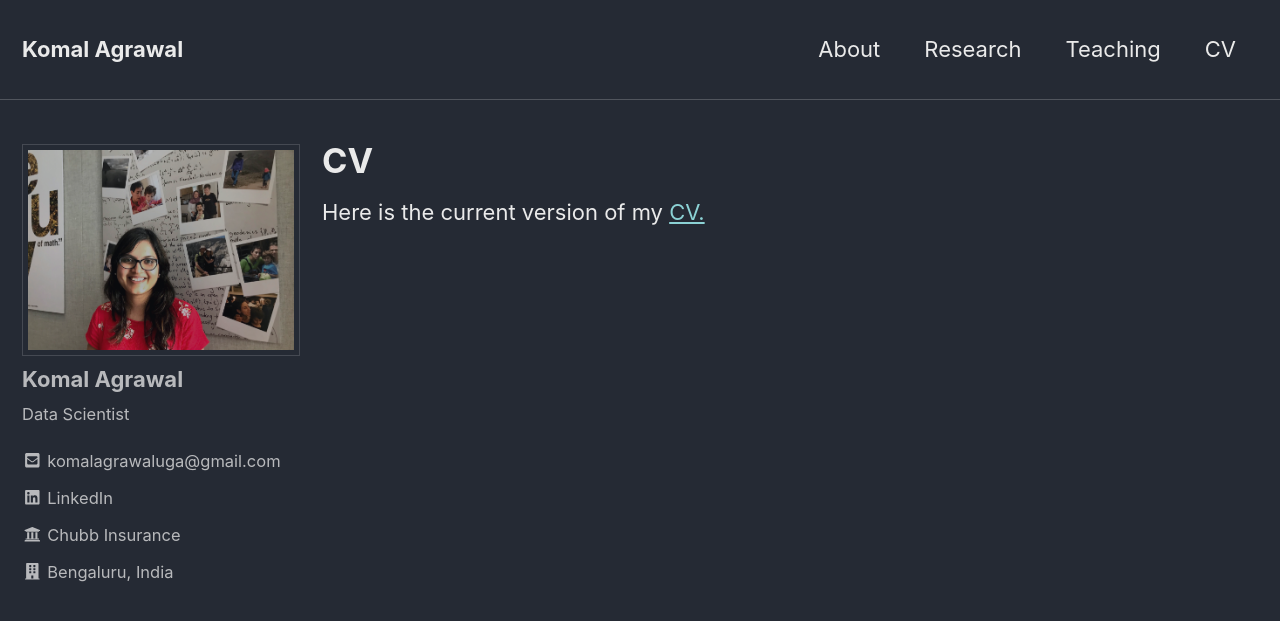
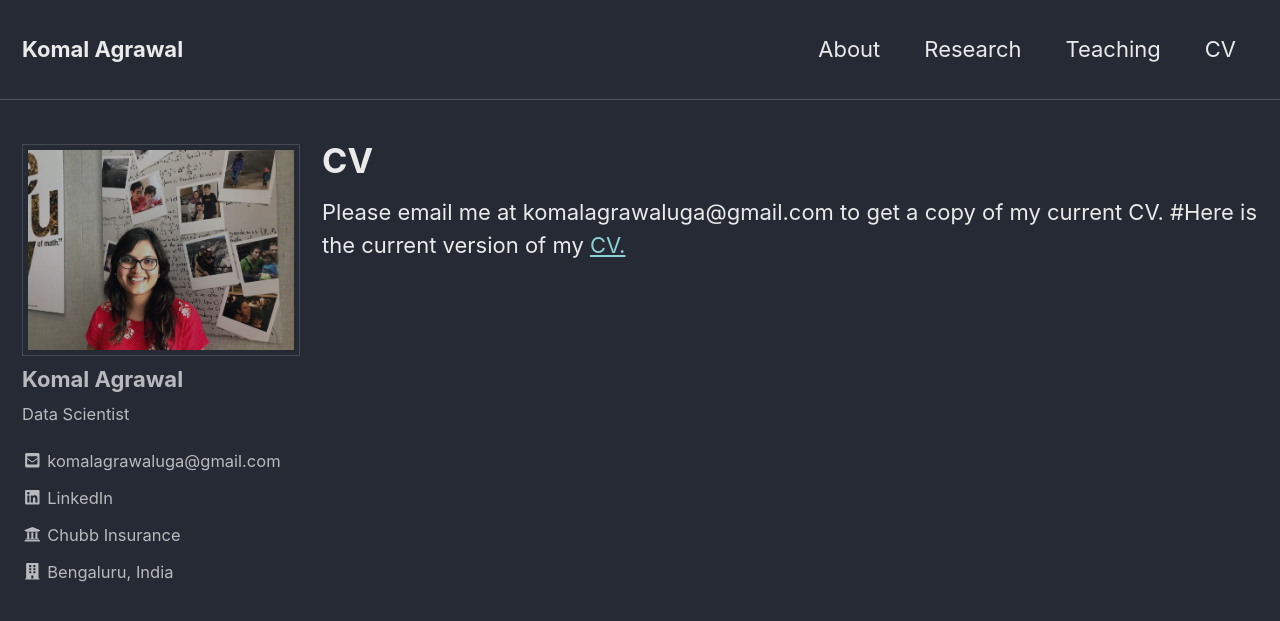
Before and after one commit to komala033/komala033.github.io, a Jekyll site: the page built from cv.md, in a window 1280 px wide and 900 px high. Shown: the top 621 px of the window. Built offline with Jekyll 4.4.1, drawn with Linux system fonts in a browser that asks for light colours; nearby versions of some CDN libraries.

Commit message:
Update cv.md

```diff
--- a/cv.md
+++ b/cv.md
@@ -3,5 +3,5 @@ layout: single
 title: CV
 classes: wide
 ---
-
-Here is the current version of my  <a href="https://komala033.github.io/Komal_Resume.pdf" target="_blank">CV.</a>
+Please email me at komalagrawaluga@gmail.com to get a copy of my current CV.
+#Here is the current version of my  <a href="https://komala033.github.io/Komal_Resume.pdf" target="_blank">CV.</a>
```
